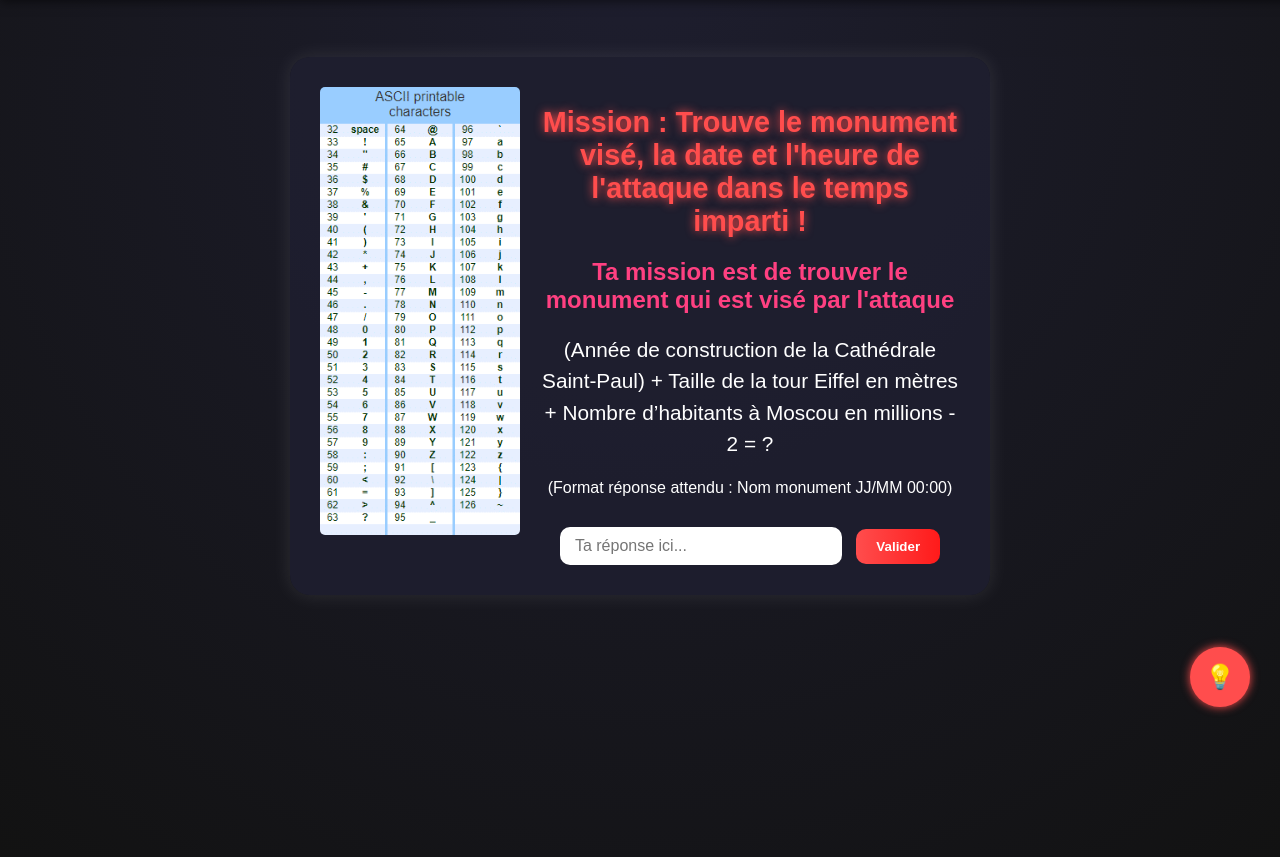
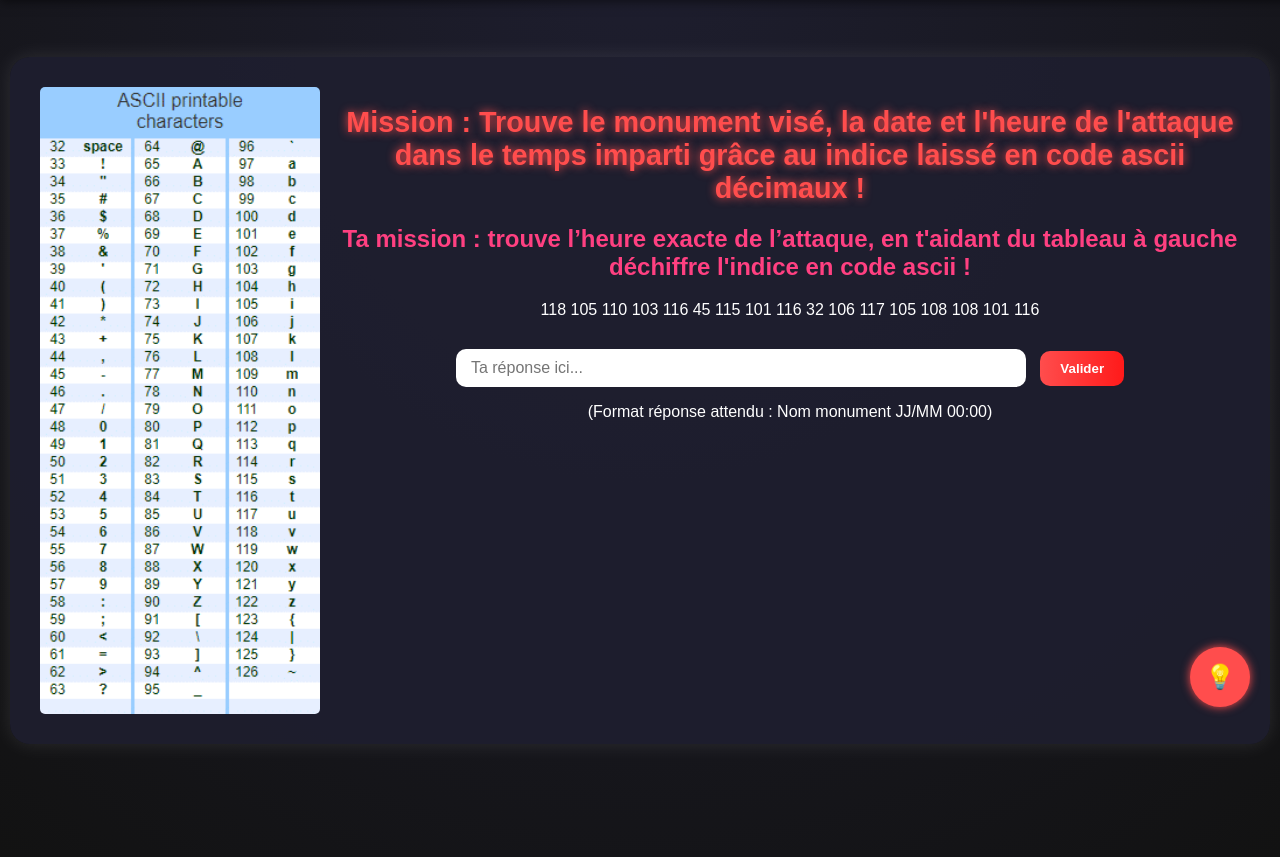
Before and after one commit to NoPYXN/Workshop2025_grp12, a Django app: template pages/templates/pages/question2.html in a window 1280 px wide. Shown: the part 63-920 px from the top of the page. Run offline with Django 4.2, Linux system fonts and the light colour scheme; the template is opened without the code that fills it: most values are stand-ins (such as "Sample title", 1, 10 or a date in 2020).

Commit message:
Création de la question 2

```diff
--- a/pages/templates/pages/question2.html
+++ b/pages/templates/pages/question2.html
@@ -14,33 +14,29 @@
         <div class="page-layout">
         <img src="{% static 'ascii.png' %}" alt="Table ASCII" class="ascii-image">
         <div class="question-content">
-            <h1 class="titre-principal">Mission : Trouve le monument visé, la date et l'heure de l'attaque dans le temps imparti !</h1>
+            <h1 class="titre-principal">Mission : Trouve le monument visé, la date et l'heure de l'attaque dans le temps imparti grâce au indice laissé en code ascii décimaux !</h1>
             {% if joueur_id == 1 %}
-                <h2>Ta mission est de trouver le monument qui est visé par l'attaque</h2>
-                <div class="calcul">
-                    (Année de construction de la Cathédrale Saint-Paul) + Taille de la tour Eiffel en mètres + Nombre d’habitants à Moscou en millions - 2 = ?
+                <h2>Ta mission : trouve l’heure exacte de l’attaque, en t'aidant du tableau à gauche déchiffre l'indice en code ascii !</h2>
+                <div>
+                    <p>118 105 110 103 116 45 115 101 116 32 106 117 105 108 108 101 116</p>
                 </div>
             {% elif joueur_id == 2 %}
-                <h2>Ta mission : Ta mission est de trouver la date de l'attaque</h2>
-                <div class="calcul">
-                    <p>Jour = Nombre de pays différent - Nombre d'habitant à Athènes = 11-3 = 8</p>
-                    <p>Mois = (Année de construction du Temple Blanc ÷ 285) − 1</p>
+                <h2>Ta mission est de trouver le monument qui est visé par l'attaque, en t'aidant du tableau à gauche déchiffre l'indice en code ascii !</h2>
+                <div>
+                    67 111 110  99 117 101  32 112  97 114  32  67 104 114 105 115 116 111 112 104 101 114  32  87 114 101 110
                 </div>
             {% elif joueur_id == 3 %}
-                <h2>Ta mission : trouve l’heure exacte de l’attaque</h2>
-                <div class="calcul">
-                    ( Poids de la Tour Eiffel − Altitude du pont Cau Vang ) +
-                    <div class="fraction">
-                        <span class="num">Habitants de Chiang Rai</span>
-                        <span class="den">10</span>
-                    </div>
+                <h2>Ta mission : Ta mission est de trouver la date de l'attaque, en t'aidant du tableau à gauche déchiffre l'indice en code ascii !</h2>
+                <div>
+                    <p>104 117 105 116 32 104 101 117 114 101 32 116 114 101 110 116 101 45 110 101 117 102</p>
                 </div>
             {% endif %}
-            <p>(Format réponse attendu : Nom monument JJ/MM 00:00)</p>
+
             <div class="reponse-box">
               <input type="text" id="reponse" name="reponse" placeholder="Ta réponse ici...">
               <button id="submit-reponse" class="btn-valider">Valider</button>
             </div>
+            <p>(Format réponse attendu : Nom monument JJ/MM 00:00)</p>
         </div>
     </div>
 
--- a/static/question.css
+++ b/static/question.css
@@ -8,9 +8,9 @@ html, body {
 }
 
 .container {
-  max-width: 50%;
-  margin: 120px auto 40px auto; /* plus de marge pour navbar */
-  background: rgba(30, 30, 47, 0.9); /* légèrement opaque pour voir le gradient derrière */
+  max-width: 1200px; /* plus large pour les grands écrans */
+  margin: 120px auto 40px auto;
+  background: rgba(30, 30, 47, 0.9);
   padding: 30px;
   border-radius: 20px;
   box-shadow: 0 0 20px rgba(255, 255, 255, 0.1);
@@ -289,17 +289,38 @@ input {
 
 
 .page-layout {
-    display: flex;
-    align-items: flex-start;
-    gap: 20px; /* espace entre l'image et le texte */
+  display: flex;
+  align-items: flex-start;
+  gap: 20px;
+  justify-content: center;
 }
 
 .ascii-image {
-    width: 200px; /* ajuster la taille */
-    height: auto;
-    border-radius: 5px;
+  width: 200px;       /* largeur par défaut */
+  max-width: 35%;     /* jamais plus de 35% du container */
+  height: auto;
+  border-radius: 5px;
 }
 
+@media (min-width: 1200px) {
+  .ascii-image {
+    width: 280px;     /* légèrement plus grande sur grand écran */
+  }
+}
+
+@media (max-width: 768px) {
+  .page-layout {
+    flex-direction: column;
+    align-items: center;
+  }
+  .ascii-image {
+    width: 70%;
+    max-width: 250px;
+    margin-bottom: 20px;
+  }
+}
+
+
 .question-content {
-    flex: 1; /* prend le reste de la largeur */
+    flex: 1;           /* prend le reste de la largeur */
 }
```
Also changed, not shown: pages/templates/pages/question1.html (+4 -4 lines), pages/templates/pages/question3.html (+4 -4 lines).
